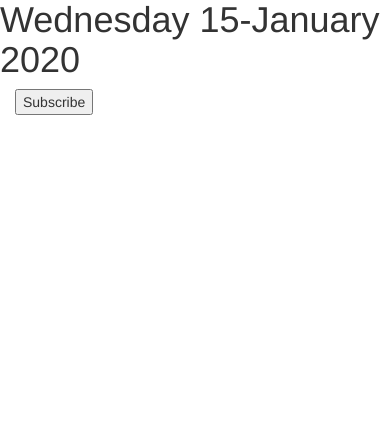
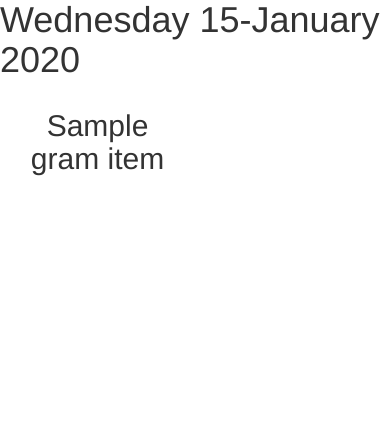
Before and after one commit to annstella/instagram, a Django app: template gram/templates/all-gram/today-gram.html in a window 390 px wide; the page is wider, and only the part inside the window is pictured. Shown: the part 200-625 px from the top of that part. Run offline with Django 3.2, Linux system fonts and the light colour scheme; the template is opened without the code that fills it: most values are stand-ins (such as "Sample title", 1, 10 or a date in 2020); some libraries are stand-ins or nearby versions.

Commit message:
updating our templates

```diff
--- a/gram/templates/all-gram/today-gram.html
+++ b/gram/templates/all-gram/today-gram.html
@@ -1,17 +1,26 @@
 {%extends 'all-gram/base.html'%}
-{% load bootstrap3 %}
+{% block content %}
+{{ block.super}}
 
-{% block content %}
-{{block.super}}
+<div class="container">
 
-<div class="container-fluid">
 
-        <form  action="{%url 'newsToday'%}" method="post">
-          {%csrf_token%}
+{% for gram_item in gram %}
 
-          {% bootstrap_form letterForm layout='inline' %}
-          <input type="submit" value="Subscribe">
-        </form>
+  <div class="row">
+    <!-- displaying gram image -->
+    <div class="col-xs-6 col-sm-6 col-md-6 col-lg-6">
+      <h2 class="text-center"> {{ gram_item.title }} </h2>
+    </div>
 
-      </div>
+  </div>
+
+  {% empty %}
+  <div class="row">
+    <h2 class="text-center">There No images</h2>
+  </div>
+  {% endfor %}
+
+</div>
+
 {% endblock %}
--- a/gram/views.py
+++ b/gram/views.py
@@ -1,5 +1,6 @@
 from django.shortcuts import render,redirect
 from django.http import HttpResponse, Http404,HttpResponseRedirect
+from .models import Image
 
 from .email import send_welcome_email
 # Create your views here.
```
